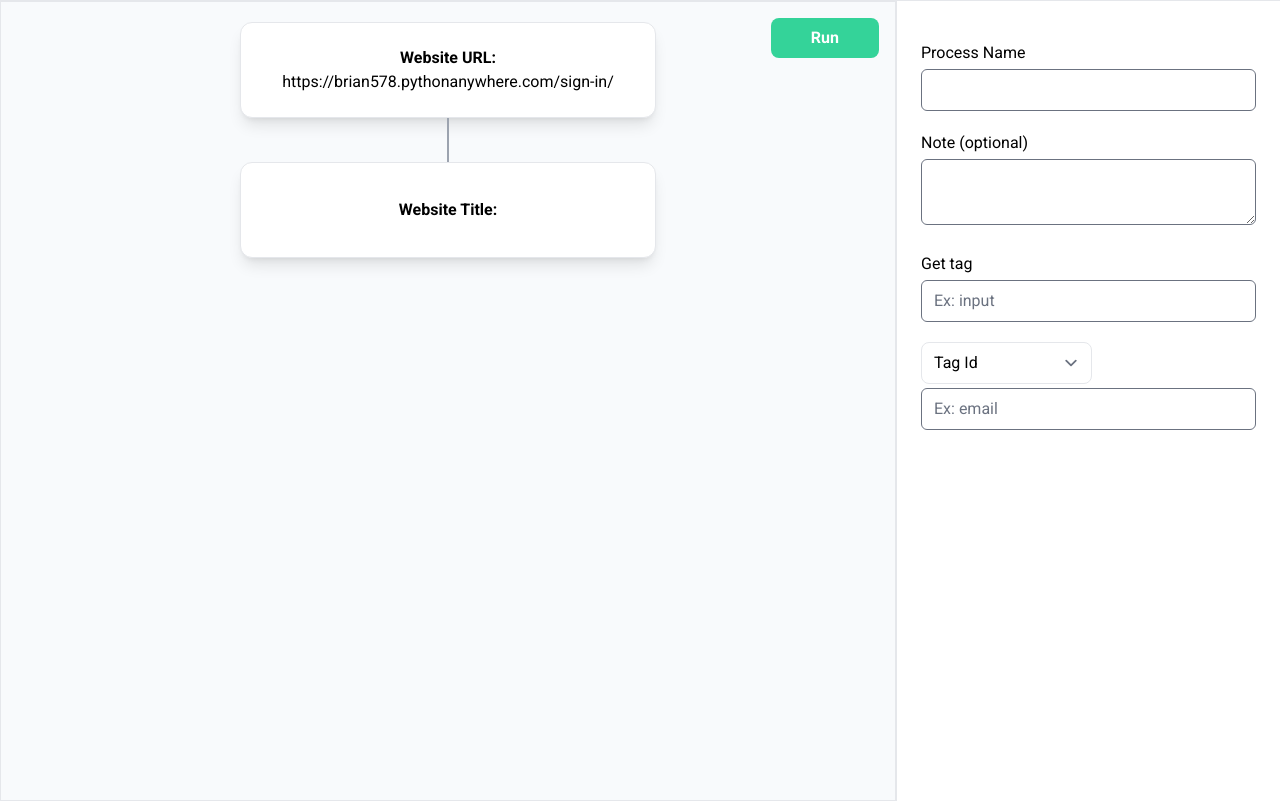
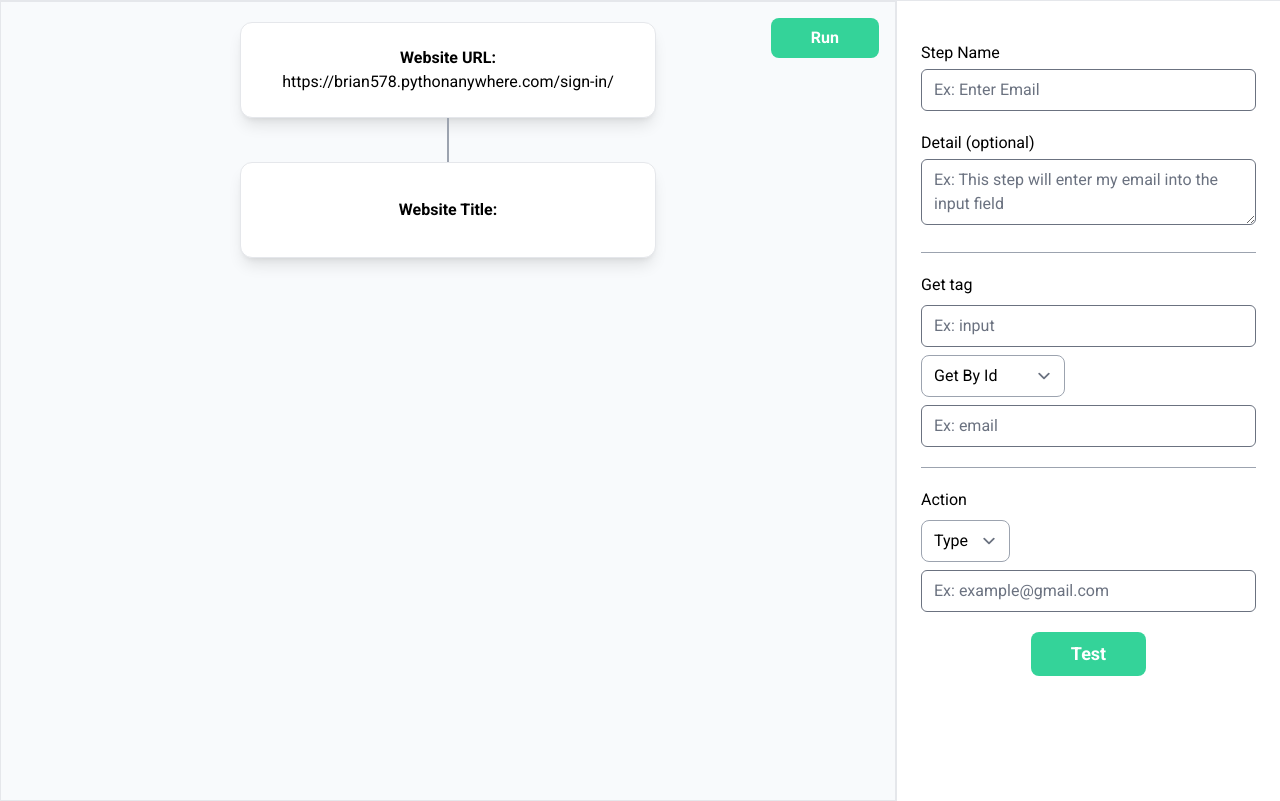
Before and after one commit to justinzapanta/Automate-and-Scrape, a Django app: page /automate/7090588c-a905-4431-b1d2-82e911e69cef in a window 1280 px wide. Shown: the part 64-865 px from the top of the page. Run offline with Django 5.2, Linux system fonts and the light colour scheme; a user stored in the database is signed in; data comes from the database, SQL or seed files in the repository; both versions use the stored data as it was after the commit; some libraries are stand-ins or nearby versions.

Commit message:
designing and testing

```diff
--- a/main/api/scrape.py
+++ b/main/api/scrape.py
@@ -4,7 +4,7 @@
     def __init__(self, url:str):
         self.url = url
         self.playwright = sync_playwright().start()
-        self.browser = self.playwright.chromium.launch(headless=True)
+        self.browser = self.playwright.chromium.launch(headless=False)
         self.page = self.browser.new_page()
         self.page.goto(self.url)
 
--- a/main/static/css/style.css
+++ b/main/static/css/style.css
@@ -924,36 +825,30 @@
   margin-left: calc(1rem * calc(1 - var(--tw-space-x-reverse)));
 }
 
+.space-y-1 > :not([hidden]) ~ :not([hidden]) {
+  --tw-space-y-reverse: 0;
+  margin-top: calc(0.25rem * calc(1 - var(--tw-space-y-reverse)));
+  margin-bottom: calc(0.25rem * var(--tw-space-y-reverse));
+}
+
 .space-y-2 > :not([hidden]) ~ :not([hidden]) {
   --tw-space-y-reverse: 0;
   margin-top: calc(0.5rem * calc(1 - var(--tw-space-y-reverse)));
   margin-bottom: calc(0.5rem * var(--tw-space-y-reverse));
 }
 
-.space-y-4 > :not([hidden]) ~ :not([hidden]) {
-  --tw-space-y-reverse: 0;
-  margin-top: calc(1rem * calc(1 - var(--tw-space-y-reverse)));
-  margin-bottom: calc(1rem * var(--tw-space-y-reverse));
-}
-
-.space-y-8 > :not([hidden]) ~ :not([hidden]) {
-  --tw-space-y-reverse: 0;
-  margin-top: calc(2rem * calc(1 - var(--tw-space-y-reverse)));
-  margin-bottom: calc(2rem * var(--tw-space-y-reverse));
-}
-
-.space-y-1 > :not([hidden]) ~ :not([hidden]) {
-  --tw-space-y-reverse: 0;
-  margin-top: calc(0.25rem * calc(1 - var(--tw-space-y-reverse)));
-  margin-bottom: calc(0.25rem * var(--tw-space-y-reverse));
-}
-
 .space-y-5 > :not([hidden]) ~ :not([hidden]) {
   --tw-space-y-reverse: 0;
   margin-top: calc(1.25rem * calc(1 - var(--tw-space-y-reverse)));
   margin-bottom: calc(1.25rem * var(--tw-space-y-reverse));
 }
 
+.space-x-2 > :not([hidden]) ~ :not([hidden]) {
+  --tw-space-x-reverse: 0;
+  margin-right: calc(0.5rem * var(--tw-space-x-reverse));
+  margin-left: calc(0.5rem * calc(1 - var(--tw-space-x-reverse)));
+}
+
 .divide-y > :not([hidden]) ~ :not([hidden]) {
   --tw-divide-y-reverse: 0;
   border-top-width: calc(1px * calc(1 - var(--tw-divide-y-reverse)));
@@ -1038,22 +934,16 @@
   border-color: rgb(156 163 175 / var(--tw-border-opacity, 1));
 }
 
-.border-gray-100 {
-  --tw-border-opacity: 1;
-  border-color: rgb(243 244 246 / var(--tw-border-opacity, 1));
-}
-
-.border-x-gray-400 {
-  --tw-border-opacity: 1;
-  border-left-color: rgb(156 163 175 / var(--tw-border-opacity, 1));
-  border-right-color: rgb(156 163 175 / var(--tw-border-opacity, 1));
-}
-
 .bg-blue-100 {
   --tw-bg-opacity: 1;
   background-color: rgb(219 234 254 / var(--tw-bg-opacity, 1));
 }
 
+.bg-emerald-400 {
+  --tw-bg-opacity: 1;
+  background-color: rgb(52 211 153 / var(--tw-bg-opacity, 1));
+}
+
 .bg-gray-100 {
   --tw-bg-opacity: 1;
   background-color: rgb(243 244 246 / var(--tw-bg-opacity, 1));
@@ -1094,31 +979,6 @@
   background-color: rgb(255 255 255 / var(--tw-bg-opacity, 1));
 }
 
-.bg-slate-50 {
-  --tw-bg-opacity: 1;
-  background-color: rgb(248 250 252 / var(--tw-bg-opacity, 1));
-}
-
-.bg-black {
-  --tw-bg-opacity: 1;
-  background-color: rgb(0 0 0 / var(--tw-bg-opacity, 1));
-}
-
-.bg-gray-400 {
-  --tw-bg-opacity: 1;
-  background-color: rgb(156 163 175 / var(--tw-bg-opacity, 1));
-}
-
-.bg-emerald-500 {
-  --tw-bg-opacity: 1;
-  background-color: rgb(16 185 129 / var(--tw-bg-opacity, 1));
-}
-
-.bg-emerald-400 {
-  --tw-bg-opacity: 1;
-  background-color: rgb(52 211 153 / var(--tw-bg-opacity, 1));
-}
-
 .p-2 {
   padding: 0.5rem;
 }
--- /dev/null
+++ b/main/static/js/automation.js
@@ -0,0 +1,45 @@
+function getCSRFToken() {
+    const csrfMetaTag = document.querySelector('meta[name="csrf-token"]');
+    return csrfMetaTag ? csrfMetaTag.getAttribute('content') : null;
+}
+
+const index_container = document.querySelector('#index_container')
+
+function on_get_by_selected(this_){
+    console.log(this_.value)
+    if (this_.value === 'Class Name'){
+        index_container.classList.remove('hidden')
+    }else{
+        index_container.classList.add('hidden')
+    }
+}
+
+
+const type = document.querySelector('#type')
+
+function on_action_selected(this_){
+    if (this_.value === 'click'){
+        type.classList.add('hidden')
+    }else{
+        type.classList.remove('hidden')
+    }
+}
+
+const tag_type = document.querySelector('#tag')
+const tag_name = document.querySelector('#tag_name')
+
+async function test_step(){
+    const csrf_token = getCSRFToken()
+    const response = await fetch('/api/test', {
+        method : 'POST',
+        headers : {
+            'Content-Type' : 'application/json',
+            'X-CSRFToken' : csrf_token
+        },
+        body : JSON.stringify({
+            tag_name : tag_name.value,
+            tag_type : tag_type.value,
+            type : type.value
+        })
+    })
+}
--- a/main/templates/main/views/automate.html
+++ b/main/templates/main/views/automate.html
@@ -39,26 +39,55 @@
         <div class="w-96 border-l h-screen px-6 py-10 font-roboto space-y-5">
 
             <div class="w-full space-y-1">
-                <h1>Process Name</h1>
-                <input type="text" class="w-full rounded-md border-gray-400">
+                <h1>Step Name</h1>
+                <input type="text" placeholder="Ex: Enter Email" class="w-full rounded-md border-gray-400">
             </div>
 
             <div class="w-full space-y-1">
-                <h1>Note (optional)</h1>
-                <textarea type="text" class="w-full rounded-md border-gray-400"> </textarea>
+                <h1>Detail (optional)</h1>
+                <textarea placeholder="Ex: This step will enter my email into the input field" type="text" class="w-full rounded-md border-gray-400"></textarea>
             </div>
 
-            <div class="w-full space-y-1">
+            <hr class="border-gray-400">
+
+            <!--Tag info-->
+            <div class="w-full space-y-2">
+                <!--Input tag-->
                 <h1>Get tag</h1>
-                <input placeholder="Ex: input" type="text" class="w-full rounded-md border-gray-400">
+                <input id="tag" placeholder="Ex: input" type="text" class="w-full rounded-md border-gray-400">
+
+                <!--Get By-->
+                <select onchange="on_get_by_selected(this)" class="rounded-lg border-gray-400" id="">
+                    <option value="ID">Get By Id</option>
+                    <option value="Class Name">Get By Class</option>
+                </select>
+
+                <!--automatic type-->
+                <input id="tag_name" type="text" placeholder="Ex: email" class="w-full rounded-md border-gray-400">
+
+                <div id="index_container" class="flex mt-1 hidden">
+                    <div class="h-full my-auto">
+                        <h1 class="mr-1">Index</h1>
+                    </div>
+                    <input type="number" placeholder="Ex: 1" class="w-28 rounded-md border-gray-400">
+                </div>
             </div>
 
-            <div class="w-full space-y-1">
-                <select class="rounded-lg border-gray-200" id="">
-                    <option value="ID">Tag Id</option>
-                    <option value="Class Name">Tag Class Name</option>
+            <hr class="border-gray-400 mt-1">
+
+            <!--Action-->
+            <div class="w-full space-y-2">
+                <h1>Action</h1>
+                <select onchange="on_action_selected(this)" class="rounded-lg border-gray-400" id="">
+                    <option value="type">Type</option>
+                    <option value="click">Click</option>
                 </select>
-                <input type="text" placeholder="Ex: email" class="w-full rounded-md border-gray-400">
+                <input id="type" type="text" placeholder="Ex: example@gmail.com" class="w-full rounded-md border-gray-400">
+            </div>
+
+            <!--Test button-->
+            <div class="w-full flex justify-center">
+                <button onclick="test_step()" class="px-10 text-lg py-2 bg-emerald-400 hover:bg-emerald-500 text-white font-bold font-roboto rounded-lg">Test</button>
             </div>
         </div>
     </div>
@@ -66,5 +95,5 @@
 
 
 {% block script %}
-  <script src="{% static 'js/index.js' %}"></script>
+  <script src="{% static 'js/automation.js' %}"></script>
 {% endblock %}
--- a/main/urls.py
+++ b/main/urls.py
@@ -8,5 +8,6 @@
 
     #API
     path('api/project', api.create_project),
-    path('api/project/<str:id>', api.delete_project)
+    path('api/project/<str:id>', api.delete_project),
+    path('api/test', api.test_step)
 ]
```
Also changed, not shown: other parts of main/static/css/style.css (+71 -253 lines), main/api/api.py (+12 -0 lines), db.sqlite3.
